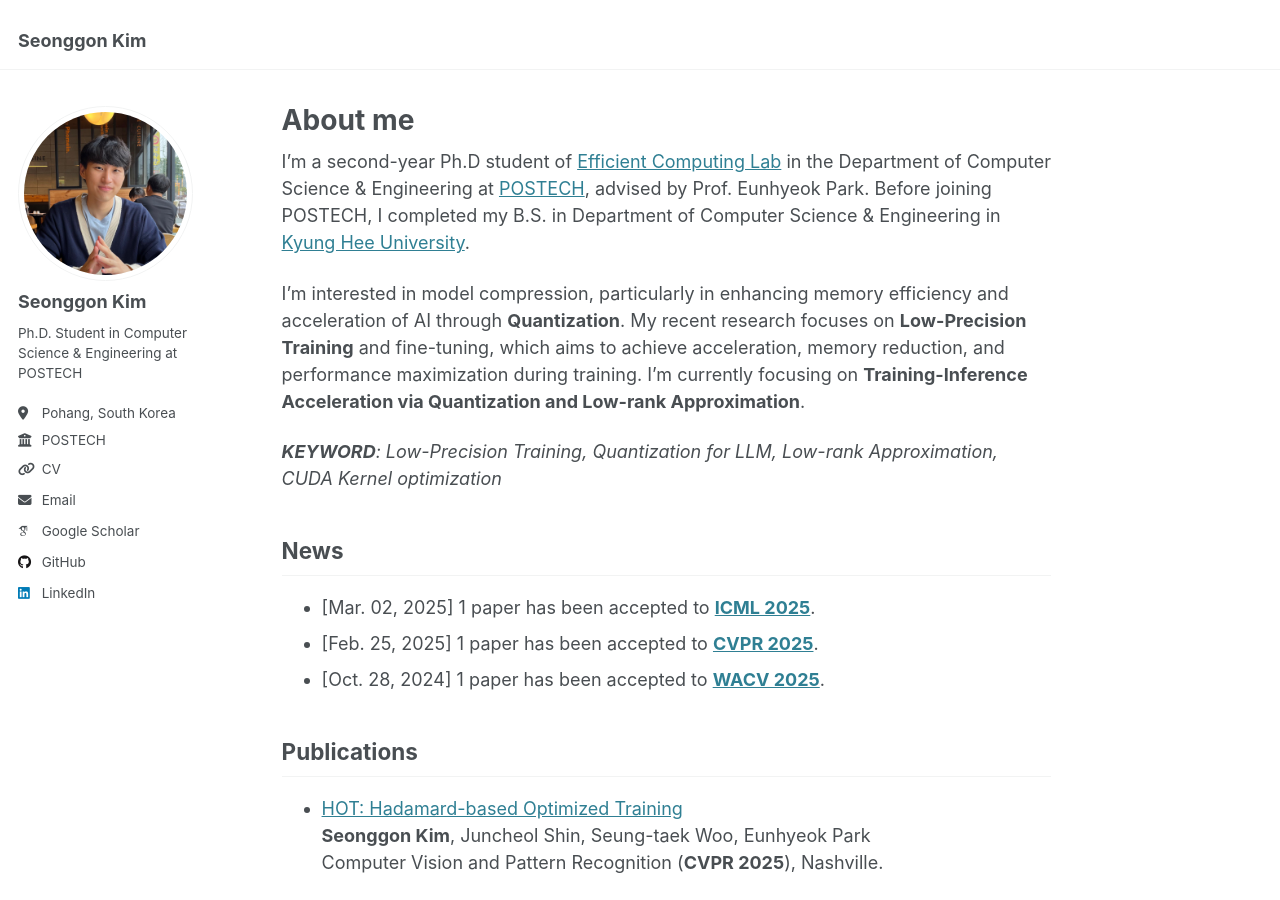
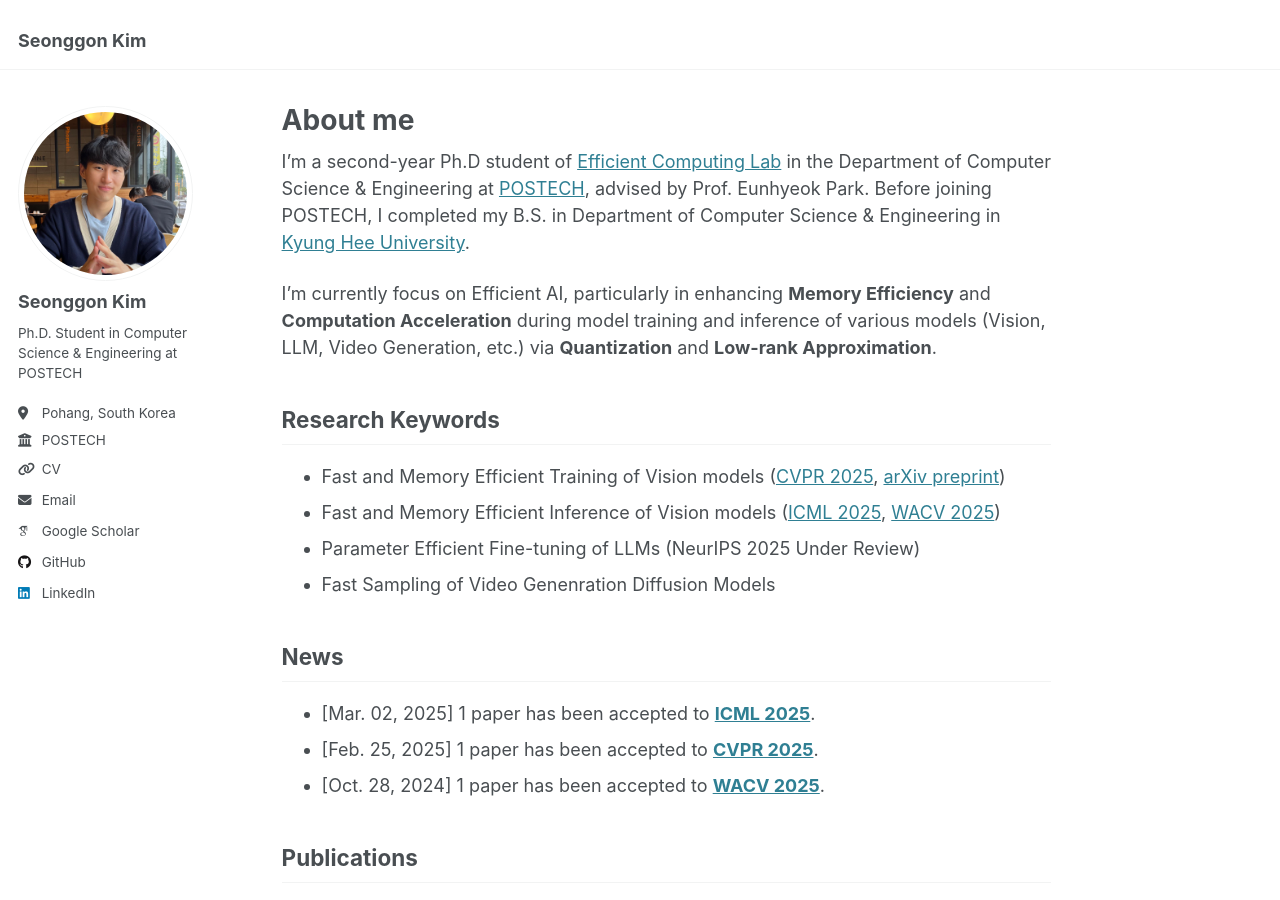
Before and after one commit to sungonuni/sungonuni.github.io, a Jekyll site: the page built from _pages/about.md, in a window 1280 px wide and 900 px high. Built offline with Jekyll 4.4.1, drawn with Linux system fonts in a browser that asks for light colours; some web fonts are replaced.

Commit message:
Update about me

```diff
--- a/_pages/about.md
+++ b/_pages/about.md
@@ -9,10 +9,19 @@ redirect_from:
 
 I'm a second-year Ph.D student of [Efficient Computing Lab](https://sites.google.com/view/eh-p) in the Department of Computer Science & Engineering at [POSTECH](https://www.postech.ac.kr), advised by Prof. Eunhyeok Park. Before joining POSTECH, I completed my B.S. in Department of Computer Science & Engineering in [Kyung Hee University](https://www.khu.ac.kr).
 
-I'm interested in model compression, particularly in enhancing memory efficiency and acceleration of AI through **Quantization**. My recent research focuses on **Low-Precision Training** and fine-tuning, which aims to achieve acceleration, memory reduction, and performance maximization during training. I’m currently focusing on **Training-Inference Acceleration via Quantization and Low-rank Approximation**.
+I'm currently focus on Efficient AI, particularly in enhancing **Memory Efficiency** and **Computation Acceleration** during model training and inference of various models (Vision, LLM, Video Generation, etc.) via **Quantization** and **Low-rank Approximation**.
+
+Research Keywords
+-----
+- Fast and Memory Efficient Training of Vision models ([CVPR 2025](https://arxiv.org/abs/2503.21261), [arXiv preprint](https://arxiv.org/abs/2406.15102))
+- Fast and Memory Efficient Inference of Vision models ([ICML 2025](https://arxiv.org/abs/2505.23651), [WACV 2025](https://arxiv.org/abs/2412.20386))
+- Parameter Efficient Fine-tuning of LLMs (NeurIPS 2025 Under Review)
+- Fast Sampling of Video Genenration Diffusion Models
+
+<!-- I'm interested in model compression, particularly in enhancing memory efficiency and acceleration of AI through **Quantization**. My recent research focuses on **Low-Precision Training** and fine-tuning, which aims to achieve acceleration, memory reduction, and performance maximization during training. I’m currently focusing on **Training-Inference Acceleration via Quantization and Low-rank Approximation**.
 
 _**KEYWORD**:
- Low-Precision Training, Quantization for LLM, Low-rank Approximation, CUDA Kernel optimization_
+ Low-Precision Training, Quantization for LLM, Low-rank Approximation, CUDA Kernel optimization_ -->
 
 
 News
```
